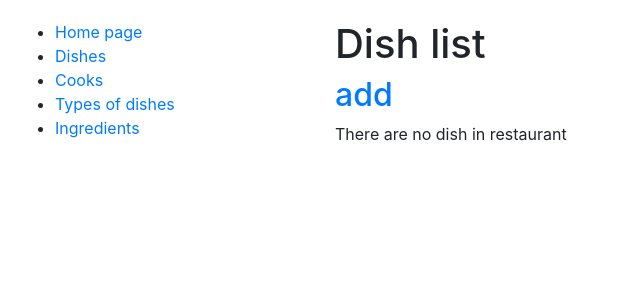
After one commit to Mykhailo-Benzel/restaurant-kitchen-service, a Django app: page /dish in a window 1280 px wide. The commit adds this page. Shown: the top 300 px of the page, without its empty margins (0-640 px from the left). Run offline with Django 4.2, Linux system fonts and the light colour scheme; data that the repository does not hold is empty.

Commit message:
Added page DishList

```diff
--- a/kitchen/models.py
+++ b/kitchen/models.py
@@ -35,6 +35,9 @@ class Dish(models.Model):
     cooks = models.ManyToManyField(settings.AUTH_USER_MODEL, related_name="dishes")
     ingredients = models.ManyToManyField(Ingredient, related_name="dishes")
 
+    def __str__(self):
+        return f"{self.name} ({self.description})"
+
 
 class Cook(AbstractUser):
     years_of_experience = models.IntegerField(default=0)
--- a/kitchen/urls.py
+++ b/kitchen/urls.py
@@ -6,6 +6,7 @@ from kitchen.views import (
     DishTypeListView,
     IngredientCreateView,
     DishTypeCreateView,
+    DishListView,
 )
 
 urlpatterns = [
@@ -13,7 +14,8 @@ urlpatterns = [
     path("ingredien/", IngredientListView.as_view(), name="ingredient-list"),
     path("ingredien/create/", IngredientCreateView.as_view(), name="ingredient-create"),
     path("dish_type/", DishTypeListView.as_view(), name="dish-type-list"),
-    path("dish_type/create", DishTypeCreateView.as_view(), name="dish-type-create")
+    path("dish_type/create", DishTypeCreateView.as_view(), name="dish-type-create"),
+    path("dish", DishListView.as_view(), name="dish-list")
 
 ]
 
--- a/kitchen/views.py
+++ b/kitchen/views.py
@@ -47,3 +47,7 @@ class DishTypeCreateView(generic.CreateView):
     fields = "__all__"
     template_name = "kitchen/dish_type_form.html"
     success_url = reverse_lazy("kitchen:dish-type-list")
+
+
+class DishListView(generic.ListView):
+    model = Dish
--- a/templates/includes/sidebar.html
+++ b/templates/includes/sidebar.html
@@ -1,7 +1,7 @@
 {% block sidebar %}
   <ul>
     <li><a href="{% url 'kitchen:index' %}">Home page</a></li>
-    <li><a href="#">Dishes</a></li>
+    <li><a href="{% url 'kitchen:dish-list' %}">Dishes</a></li>
     <li><a href="#">Cooks</a></li>
     <li><a href="{% url 'kitchen:dish-type-list' %}">Types of dishes</a></li>
     <li><a href="{% url 'kitchen:ingredient-list' %}">Ingredients</a></li>
--- /dev/null
+++ b/templates/kitchen/dish_list.html
@@ -0,0 +1,18 @@
+{% extends "base.html" %}
+
+{% block content %}
+  <h1>Dish list</h1>
+  <h2><a href="#">add</a></h2>
+  {% if dish_list %}
+    <ul>
+      {% for dish in dish_list %}
+        <li>
+          <a href="#">{{ dish.name }}</a>
+          {{ dish.description }}
+        </li>
+      {% endfor %}
+    </ul>
+  {% else %}
+    <p>There are no dish in restaurant</p>
+  {% endif %}
+{% endblock %}
```
